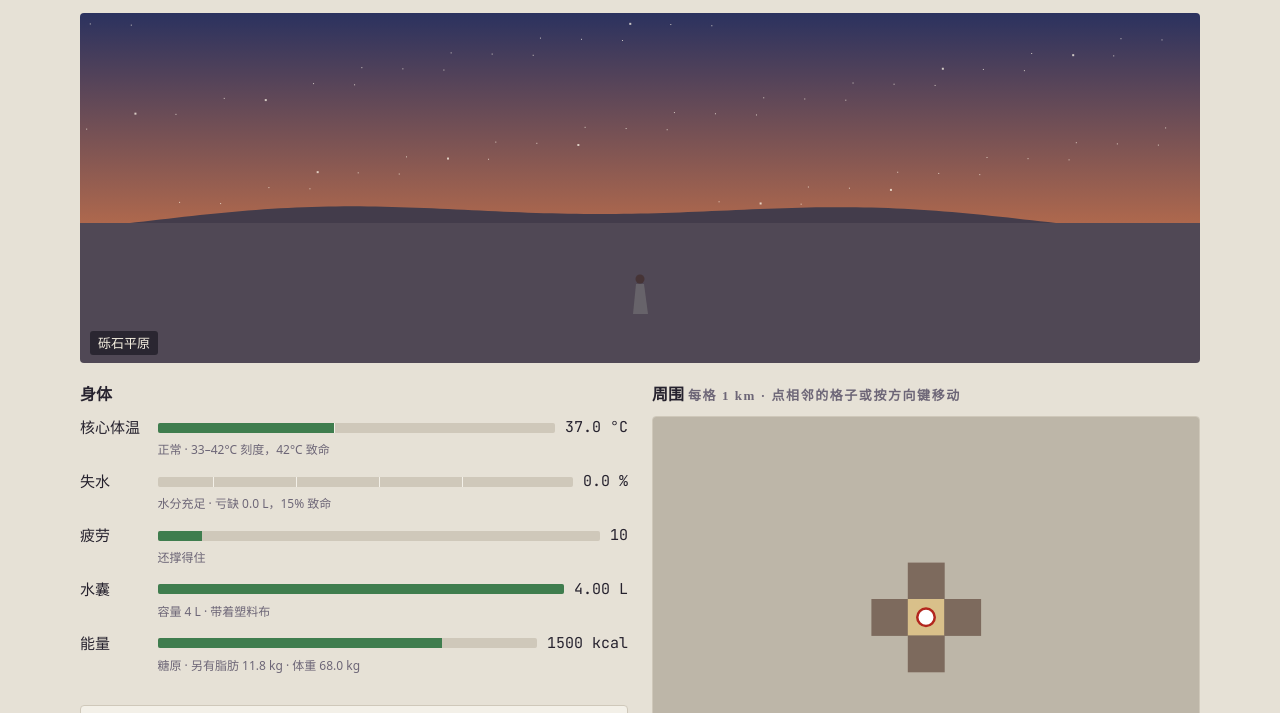
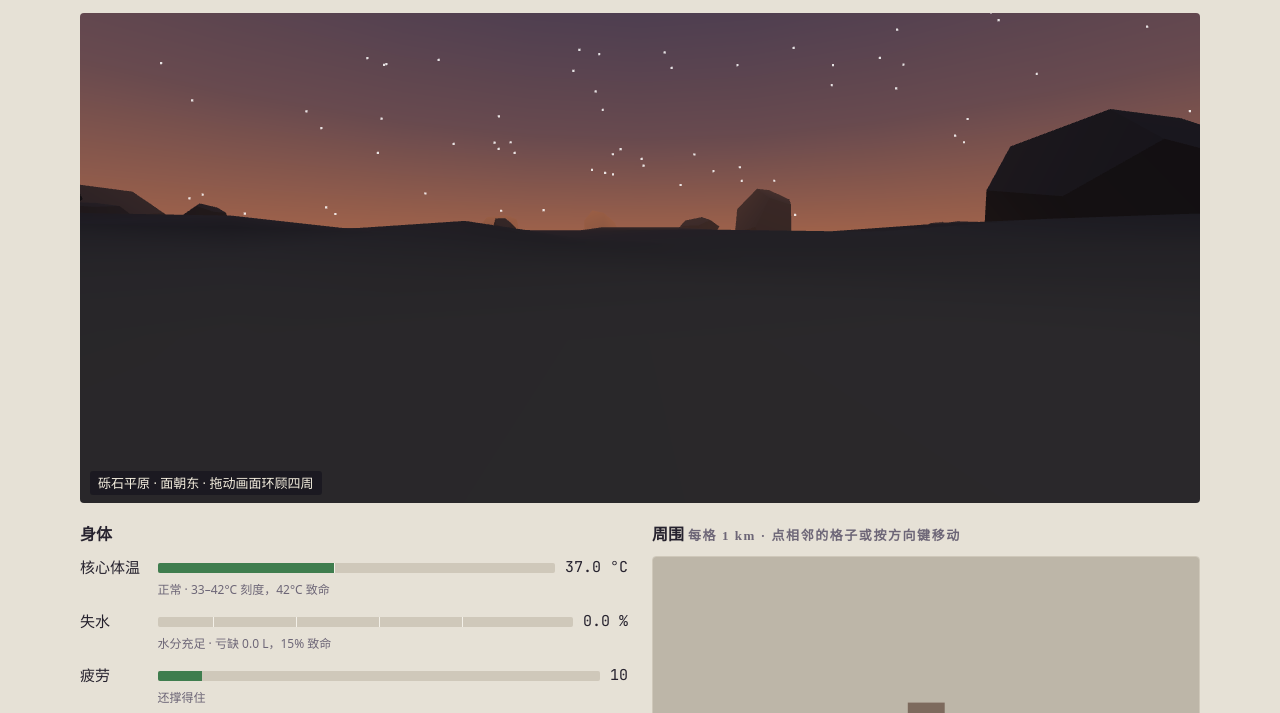
Before and after one commit to COthello/freedev, a website with bundled scripts: page index.html in a window 1280 px wide. Both pictures are taken after typing "Sample" into the empty fields and a click on the button "睁开眼睛". Shown: the part 70-783 px from the top of the page. Built offline with nearby package versions, Linux system fonts and the light colour scheme.

Commit message:
Add a real-time 3D first-person view for Act 1
three.js renders a continuous terrain built from the map tiles, with
sun, sky, visibility and storm haze driven by the physics model, plus
models for rocks, trees, the oasis, shafts, the gate and player-built
features. Falls back to the 2D scene without WebGL.

Co-Authored-By: Claude Fable 5.2 <noreply@anthropic.com>
Claude-Session: https://claude.ai/code/session_01SJtmXW15mVohszMxHGC2Gf

```diff
--- a/index.html
+++ b/index.html
@@ -80,6 +80,7 @@ button small { display: block; color: var(--muted); font-size: 12px; }
 
 /* —— 游戏 —— */
 #scene { width: 100%; aspect-ratio: 16 / 5; min-height: 150px; max-width: 100%; display: block; border-radius: 4px; }
+#scene3d { width: 100%; aspect-ratio: 16 / 7; min-height: 200px; max-width: 100%; display: block; border-radius: 4px; touch-action: pan-y; cursor: grab; }
 #play { display: grid; gap: 20px 24px; grid-template-columns: minmax(0, 1fr) minmax(0, 1fr); align-items: start; }
 #sceneBox { grid-column: 1 / -1; position: relative; }
 .col { display: flex; flex-direction: column; gap: 20px; min-width: 0; }
@@ -133,6 +134,7 @@ h3 { font-size: 13px; font-weight: 600; color: var(--muted); letter-spacing: 0.0
   .col { display: contents; }
   #vitals { order: 1; } #actionsBox { order: 2; } #mapBox { order: 3; } #logBox { order: 4; } #phys { order: 5; }
   #scene { aspect-ratio: 16 / 8; }
+  #scene3d { aspect-ratio: 4 / 3; }
   #scene.city { aspect-ratio: 4 / 3.6; }
   h1 { font-size: 24px; }
 }
@@ -182,7 +184,7 @@ h3 { font-size: 13px; font-weight: 600; color: var(--muted); letter-spacing: 0.0
   <div id="end" hidden></div>
 
   <div id="play" hidden>
-    <div id="sceneBox"><canvas id="scene" aria-label="此刻的沙漠"></canvas><span id="place"></span></div>
+    <div id="sceneBox"><canvas id="scene3d" aria-label="主人公眼中的沙漠，拖动可以环顾四周" hidden></canvas><canvas id="scene" aria-label="此刻的沙漠"></canvas><span id="place"></span></div>
     <div class="col">
       <section id="vitals"><h2>身体</h2><div id="meters"></div></section>
       <section id="actionsBox"><ul id="advice"></ul><h2>行动</h2><div class="acts" id="acts"></div></section>
@@ -215,6 +217,7 @@ h3 { font-size: 13px; font-weight: 600; color: var(--muted); letter-spacing: 0.0
     </div>
   </div>
 </div>
+<script src="https://cdnjs.cloudflare.com/ajax/libs/three.js/r128/three.min.js"></script>
 <script type="module" src="src/main.js"></script>
 </body>
 </html>
--- a/src/main.js
+++ b/src/main.js
@@ -5,9 +5,17 @@ import { systems, residency } from './act2.js';
 import { TERRAIN, tileAt } from './world.js';
 import { newGame, perform, actions, advice, ailments, moveCost, envNow, here, clock, refreshFlux, BOTTLE_L } from './game.js';
 
+import { create as createView3D } from './view3d.js';
+
 const $ = (id) => document.getElementById(id);
 const SAVE_KEY = 'born-in-sand-act1';
 let state = null;
+let view3d = null; // 3D 视角；没有 WebGL 时保持 null，用 2D 画面
+try {
+  view3d = createView3D(document.getElementById('scene3d'));
+} catch {
+  view3d = null;
+}
 
 // —— 存档 ——
 function save() {
@@ -712,6 +720,8 @@ function render() {
   $('time').textContent = c.text;
   const city = state.act === 2;
   $('scene').classList.toggle('city', city);
+  $('scene3d').hidden = city || !view3d;
+  $('scene').hidden = !city && !!view3d;
   $('surfaceMap').hidden = city;
   $('cityPanel').hidden = !city;
   $('sysBox').hidden = !city;
@@ -721,6 +731,10 @@ function render() {
     renderCity();
   } else {
     drawScene();
+    if (view3d) {
+      view3d.sync(state, envNow(state));
+      $('place').textContent += ` · 面朝${view3d.facing()} · 拖动画面环顾四周`;
+    }
     drawMap();
     renderMoves();
     renderActions();
--- /dev/null
+++ b/src/view3d.js
@@ -0,0 +1,438 @@
+// 第一幕的 3D 视角：用 three.js 实时渲染主人公眼中的沙漠。
+// 只负责“看”：地形、天空、光照都从游戏状态和物理模型读出来，不改任何状态。
+// 依赖全局 THREE（由页面从 CDN 载入）；没有 WebGL 时 create() 返回 null，界面退回 2D 画面。
+
+const T = 60; // 一格（游戏里的 1 km）在画面里压缩成 60 m，否则走一格什么都不变
+const EYE = { stand: 1.7, walk: 1.7, work: 1.3, sit: 0.9, sleep: 0.35 };
+const ELEV = { flat: 0, dune: 3, rock: 2, wadi: -2.5, oasis: -3 };
+const COLOR = {
+  flat: [0.8, 0.68, 0.47],
+  dune: [0.9, 0.71, 0.42],
+  rock: [0.47, 0.4, 0.35],
+  wadi: [0.68, 0.64, 0.47],
+  oasis: [0.4, 0.52, 0.3],
+};
+
+const clamp = (v, a, b) => Math.min(b, Math.max(a, v));
+const lerp = (a, b, t) => a + (b - a) * t;
+const mix3 = (a, b, t) => [lerp(a[0], b[0], t), lerp(a[1], b[1], t), lerp(a[2], b[2], t)];
+
+function hash(x, y, s) {
+  let h = (Math.imul(x | 0, 374761393) + Math.imul(y | 0, 668265263) + Math.imul(s | 0, 1442695041)) | 0;
+  h = Math.imul(h ^ (h >>> 13), 1274126177);
+  return ((h ^ (h >>> 16)) >>> 0) / 4294967296;
+}
+function noise(x, y, s) {
+  const x0 = Math.floor(x);
+  const y0 = Math.floor(y);
+  const tx = x - x0;
+  const ty = y - y0;
+  const sx = tx * tx * (3 - 2 * tx);
+  const sy = ty * ty * (3 - 2 * ty);
+  const a = lerp(hash(x0, y0, s), hash(x0 + 1, y0, s), sx);
+  const b = lerp(hash(x0, y0 + 1, s), hash(x0 + 1, y0 + 1, s), sx);
+  return lerp(a, b, sy);
+}
+
+/** 由世界的格子生成连续的地形函数 */
+function makeTerrain(world) {
+  const n = world.size;
+  const at = (x, y) => world.tiles[clamp(y, 0, n - 1) * n + clamp(x, 0, n - 1)];
+  // 在格子中心之间做平滑插值
+  const sample = (u, v, f) => {
+    const fx = u - 0.5;
+    const fy = v - 0.5;
+    const x0 = Math.floor(fx);
+    const y0 = Math.floor(fy);
+    const tx = fx - x0;
+    const ty = fy - y0;
+    const sx = tx * tx * (3 - 2 * tx);
+    const sy = ty * ty * (3 - 2 * ty);
+    const out = [];
+    const a = f(at(x0, y0));
+    const b = f(at(x0 + 1, y0));
+    const c = f(at(x0, y0 + 1));
+    const d = f(at(x0 + 1, y0 + 1));
+    for (let i = 0; i < a.length; i++) out.push(lerp(lerp(a[i], b[i], sx), lerp(c[i], d[i], sx), sy));
+    return out;
+  };
+  const props = (t) => [ELEV[t.type], t.type === 'dune' ? 1 : 0, t.type === 'rock' ? 1 : 0, ...COLOR[t.type]];
+  const s = world.seed % 100000;
+  const info = (x, z) => {
+    const u = x / T;
+    const v = z / T;
+    const [base, dune, rock, r, g, b] = sample(u, v, props);
+    const n1 = noise(u * 1.3, v * 1.3, s);
+    const n2 = noise(u * 3.1, v * 3.1, s + 5);
+    const h =
+      base +
+      dune * (10 * Math.pow(n1, 1.5) + 2.5 * n2) + // 沙丘的大起伏
+      rock * (1.5 + 4 * Math.abs(noise(u * 5, v * 5, s + 9) - 0.5)) + // 岩石的碎台地
+      0.25 * noise(u * 14, v * 14, s + 3); // 沙纹
+    const shade = 0.9 + 0.2 * noise(u * 9, v * 9, s + 17);
+    return { h, color: [r * shade, g * shade, b * shade] };
+  };
+  return { height: (x, z) => info(x, z).h, info };
+}
+
+export function create(canvas) {
+  const THREE = globalThis.THREE;
+  if (!THREE) return null;
+  let renderer;
+  try {
+    renderer = new THREE.WebGLRenderer({ canvas, antialias: true });
+  } catch {
+    return null;
+  }
+  renderer.setPixelRatio(Math.min(2, globalThis.devicePixelRatio || 1));
+
+  const scene = new THREE.Scene();
+  scene.fog = new THREE.Fog(0xffffff, 10, 400);
+  const camera = new THREE.PerspectiveCamera(62, 2, 0.1, 2500);
+  camera.rotation.order = 'YXZ';
+
+  const sun = new THREE.DirectionalLight(0xffffff, 1);
+  const hemi = new THREE.HemisphereLight(0xffffff, 0x886644, 0.6);
+  scene.add(sun, sun.target, hemi);
+
+  // 天穹：随相机移动的大球，顶点颜色从地平线过渡到天顶
+  const skyGeo = new THREE.SphereGeometry(1200, 24, 12);
+  skyGeo.setAttribute('color', new THREE.BufferAttribute(new Float32Array(skyGeo.attributes.position.count * 3), 3));
+  const sky = new THREE.Mesh(skyGeo, new THREE.MeshBasicMaterial({ vertexColors: true, side: THREE.BackSide, fog: false, depthWrite: false }));
+  const sunDisc = new THREE.Mesh(new THREE.SphereGeometry(26, 16, 12), new THREE.MeshBasicMaterial({ color: 0xfff4d6, fog: false }));
+  const halo = new THREE.Mesh(new THREE.SphereGeometry(70, 16, 12), new THREE.MeshBasicMaterial({ color: 0xfff0c8, fog: false, transparent: true, opacity: 0.18, depthWrite: false }));
+  const starPos = new Float32Array(500 * 3);
+  for (let i = 0; i < 500; i++) {
+    const a = hash(i, 1, 7) * Math.PI * 2;
+    const e = Math.asin(0.04 + 0.96 * hash(i, 2, 7));
+    starPos.set([Math.cos(a) * Math.cos(e) * 1100, Math.sin(e) * 1100, Math.sin(a) * Math.cos(e) * 1100], i * 3);
+  }
+  const starGeo = new THREE.BufferGeometry();
+  starGeo.setAttribute('position', new THREE.BufferAttribute(starPos, 3));
+  const stars = new THREE.Points(starGeo, new THREE.PointsMaterial({ color: 0xffffff, size: 2.2, sizeAttenuation: false, fog: false, transparent: true, depthWrite: false }));
+  const skyGroup = new THREE.Group();
+  skyGroup.add(sky, stars, halo, sunDisc);
+  scene.add(skyGroup);
+
+  // 沙暴里横飞的沙粒
+  const dustPos = new Float32Array(700 * 3);
+  for (let i = 0; i < 700; i++) dustPos.set([(hash(i, 3, 9) - 0.5) * 60, hash(i, 4, 9) * 8, (hash(i, 5, 9) - 0.5) * 60], i * 3);
+  const dustGeo = new THREE.BufferGeometry();
+  dustGeo.setAttribute('position', new THREE.BufferAttribute(dustPos, 3));
+  const dust = new THREE.Points(dustGeo, new THREE.PointsMaterial({ color: 0xe8cf9a, size: 0.12, transparent: true, opacity: 0 }));
+  scene.add(dust);
+
+  const mat = (color, extra = {}) => new THREE.MeshLambertMaterial({ color, ...extra });
+  const M = {
+    rock: mat(0x7a675a, { flatShading: true }),
+    cliff: mat(0x6e5c50, { flatShading: true }),
+    trunk: mat(0x6a5038),
+    acacia: mat(0x6f7f48, { flatShading: true }),
+    palm: mat(0x3f7a4a, { flatShading: true }),
+    plant: mat(0x6f9a5c, { flatShading: true }),
+    water: new THREE.MeshPhongMaterial({ color: 0x3f86a8, shininess: 90, transparent: true, opacity: 0.88 }),
+    concrete: mat(0x9a948a, { flatShading: true }),
+    dark: new THREE.MeshBasicMaterial({ color: 0x0c0a12 }),
+    metal: mat(0x59606a),
+    sand: mat(0xd9b676),
+    sheet: new THREE.MeshPhongMaterial({ color: 0xcfe6f2, transparent: true, opacity: 0.55, shininess: 120 }),
+    cloth: mat(0xe8e0d0, { side: THREE.DoubleSide }),
+  };
+  const G = {
+    rock: new THREE.DodecahedronGeometry(1, 0),
+    box: new THREE.BoxGeometry(1, 1, 1),
+    cyl: new THREE.CylinderGeometry(1, 1, 1, 10),
+    tube: new THREE.CylinderGeometry(1, 1, 1, 18, 1, true),
+    ball: new THREE.SphereGeometry(1, 10, 7),
+    cone: new THREE.ConeGeometry(1, 1, 5),
+    disc: new THREE.CircleGeometry(1, 28).rotateX(-Math.PI / 2),
+  };
+
+  let terrain = null;
+  let staticGroup = null;
+  const dynamic = new THREE.Group();
+  scene.add(dynamic);
+  let seedBuilt = null;
+
+  const mesh = (g, m, x, y, z, sx = 1, sy = sx, sz = sx) => {
+    const o = new THREE.Mesh(g, m);
+    o.position.set(x, y, z);
+    o.scale.set(sx, sy, sz);
+    return o;
+  };
+  const center = (t) => [(t.x + 0.5) * T, (t.y + 0.5) * T];
+
+  function build(world) {
+    if (staticGroup) {
+      scene.remove(staticGroup);
+      staticGroup.traverse((o) => o.isMesh && !Object.values(G).includes(o.geometry) && o.geometry.dispose());
+    }
+    staticGroup = new THREE.Group();
+    scene.add(staticGroup);
+    terrain = makeTerrain(world);
+    const size = world.size * T;
+    const seg = world.size * 5;
+    const geo = new THREE.PlaneGeometry(size, size, seg, seg).rotateX(-Math.PI / 2);
+    geo.translate(size / 2, 0, size / 2);
+    const pos = geo.attributes.position;
+    const col = new Float32Array(pos.count * 3);
+    for (let i = 0; i < pos.count; i++) {
+      const q = terrain.info(pos.getX(i), pos.getZ(i));
+      pos.setY(i, q.h);
+      col.set(q.color, i * 3);
+    }
+    geo.setAttribute('color', new THREE.BufferAttribute(col, 3));
+    geo.computeVertexNormals();
+    staticGroup.add(new THREE.Mesh(geo, new THREE.MeshLambertMaterial({ vertexColors: true })));
+
+    // 岩石：每格几块大石，用实例化一次画完
+    const rocks = world.tiles.filter((t) => t.type === 'rock' && !t.gate);
+    const inst = new THREE.InstancedMesh(G.rock, M.rock, rocks.length * 4);
+    const m4 = new THREE.Matrix4();
+    const q = new THREE.Quaternion();
+    const e = new THREE.Euler();
+    rocks.forEach((t, k) => {
+      const [cx, cz] = center(t);
+      for (let j = 0; j < 4; j++) {
+        const a = hash(t.x, t.y, j) * Math.PI * 2;
+        const d = (j === 0 ? 24 : 10) + hash(t.x, t.y, j + 10) * (j === 0 ? 5 : 16); // 大石离格子中心远一点，别把人埋进去
+        const x = cx + Math.cos(a) * d;
+        const z = cz + Math.sin(a) * d;
+        const s = j === 0 ? 7 + hash(t.x, t.y, 20) * 5 : 1.2 + hash(t.x, t.y, j + 30) * 2.4;
+        e.set(hash(t.x, t.y, j + 40) * 3, hash(t.x, t.y, j + 50) * 6, 0);
+        m4.compose(new THREE.Vector3(x, terrain.height(x, z) + s * 0.25, z), q.setFromEuler(e), new THREE.Vector3(s * 1.3, s * 0.75, s));
+        inst.setMatrixAt(k * 4 + j, m4);
+      }
+    });
+    staticGroup.add(inst);
+
+    for (const t of world.tiles) {
+      const [cx, cz] = center(t);
+      const y = terrain.height(cx, cz);
+      if (t.type === 'wadi' && t.shade > 0) {
+        // 金合欢：细干、扁平的伞形树冠
+        const x = cx + 6;
+        const z = cz - 5;
+        const gy = terrain.height(x, z);
+        staticGroup.add(mesh(G.cyl, M.trunk, x, gy + 2, z, 0.28, 4, 0.28), mesh(G.ball, M.acacia, x, gy + 4.6, z, 4.2, 0.9, 4.2), mesh(G.ball, M.acacia, x + 1.6, gy + 5.1, z + 0.8, 2.4, 0.6, 2.4));
+      }
+      if (t.type === 'oasis') {
+        staticGroup.add(mesh(G.disc, M.water, cx, y + 0.5, cz + 4, 15, 1, 11));
+        for (let j = 0; j < 9; j++) {
+          const a = (j / 9) * Math.PI * 2 + 0.3;
+          const d = 14 + hash(j, 3, 2) * 9;
+          const x = cx + Math.cos(a) * d * 1.2;
+          const z = cz + 4 + Math.sin(a) * d;
+          const gy = terrain.height(x, z);
+          const hgt = 6 + hash(j, 5, 2) * 4;
+          staticGroup.add(mesh(G.cyl, M.trunk, x, gy + hgt / 2, z, 0.32, hgt, 0.32));
+          for (let k = 0; k < 7; k++) {
+            const f = mesh(G.cone, M.palm, x, gy + hgt, z, 0.55, 4.2, 0.2);
+            f.rotation.set(0, (k / 7) * Math.PI * 2, 1.9);
+            f.translateY(2);
+            staticGroup.add(f);
+          }
+        }
+        // 往外淌水的涵管口
+        const p = mesh(G.tube, M.concrete, cx - 13, y + 1.6, cz + 2, 1.5, 5, 1.5);
+        p.rotation.z = Math.PI / 2;
+        staticGroup.add(p, mesh(G.ball, M.dark, cx - 11, y + 1.6, cz + 2, 1.3, 1.3, 0.2));
+      }
+      if (t.shaft) {
+        const x = cx + 5;
+        const z = cz - 6;
+        const gy = terrain.height(x, z);
+        staticGroup.add(mesh(G.tube, M.concrete, x, gy + 0.6, z, 2.6, 1.6, 2.6), mesh(G.disc, M.dark, x, gy + 1.35, z, 2.5), mesh(G.ball, M.sand, x, gy - 0.6, z, 7, 1.4, 7));
+      }
+      if (t.gate) {
+        // 入口所在的岩壁：一整面断崖
+        const wall = mesh(G.box, M.cliff, cx, y + 6, cz - 13, 40, 18, 11);
+        wall.rotation.y = 0.04;
+        staticGroup.add(wall, mesh(G.rock, M.cliff, cx - 18, y + 5, cz - 12, 12, 9, 8), mesh(G.rock, M.cliff, cx + 19, y + 4, cz - 13, 11, 8, 8));
+      }
+    }
+  }
+
+  /** 会随游戏变化的小物件：遮阴沟、蒸馏器、水坑、植物、闸门 */
+  function buildDynamic(state) {
+    dynamic.clear();
+    for (const t of state.world.tiles) {
+      if (!(t.shelter || t.still || t.well || t.plants > 0 || t.gate || (t.poolFound && t.pool > 0.01))) continue;
+      const [cx, cz] = center(t);
+      const y = terrain.height(cx, cz);
+      if (t.shelter) {
+        dynamic.add(mesh(G.box, M.dark, cx + 2.2, y + 0.02, cz + 1.5, 0.9, 0.5, 2.3));
+        const cover = mesh(G.box, M.cloth, cx + 2.2, y + 0.42, cz + 1.2, 1.5, 0.03, 1.6);
+        cover.rotation.z = 0.12;
+        dynamic.add(cover);
+      }
+      if (t.still) dynamic.add(mesh(G.disc, M.sheet, cx - 2.5, y + 0.12, cz + 2, 1.1), mesh(G.rock, M.rock, cx - 2.5, y + 0.1, cz + 2, 0.12));
+      if (t.well) dynamic.add(mesh(G.disc, M.dark, cx - 1.5, y + 0.06, cz - 3, 0.9), mesh(G.disc, M.water, cx - 1.5, y + 0.08, cz - 3, 0.45));
+      if (t.poolFound && t.pool > 0.01) dynamic.add(mesh(G.disc, M.water, cx + 3, y + 0.3, cz - 4, 1.2, 1, 0.8));
+      if (t.type !== 'oasis') {
+        for (let j = 0; j < t.plants; j++) {
+          const x = cx - 4 + j * 1.4;
+          const z = cz - 3 - (j % 2) * 1.2;
+          dynamic.add(mesh(G.cone, M.plant, x, terrain.height(x, z) + 0.35, z, 0.3, 0.8, 0.3));
+        }
+      }
+      if (t.gate && (t.gateFound || t.gateSpotted)) {
+        const z = cz - 7.3;
+        dynamic.add(mesh(G.box, M.concrete, cx, y + 2.4, z - 0.1, 4.2, 5.4, 0.5), mesh(G.box, t.gateFound ? M.metal : M.dark, cx, y + 2.2, z + 0.2, 3.2, 4.8, 0.2));
+        if (t.gateFound) dynamic.add(mesh(G.tube, M.dark, cx, y + 2.3, z + 0.34, 0.5, 0.08, 0.5).rotateX(Math.PI / 2));
+        const heap = 1 - 0.9 * t.gateDug;
+        if (heap > 0.05) dynamic.add(mesh(G.ball, M.sand, cx, y - 0.1, z + 0.9, 3.4, 3.4 * heap, 1.5));
+      }
+    }
+  }
+
+  // —— 相机 ——
+  const cam = { x: 0, z: 0, tx: 0, tz: 0, eye: 1.7, teye: 1.7, yaw: -Math.PI / 2, tyaw: -Math.PI / 2, pitch: -0.02, tpitch: -0.02 };
+  let last = null; // 上一次同步时的位置
+  let storm = 0;
+  let wind = 3;
+  let needs = true;
+  const still = globalThis.matchMedia?.('(prefers-reduced-motion: reduce)').matches;
+
+  function sync(state, env) {
+    if (seedBuilt !== state.seed) {
+      build(state.world);
+      seedBuilt = state.seed;
+      last = null;
+    }
+    buildDynamic(state);
+    const tile = state.world.tiles[state.pos.y * state.world.size + state.pos.x];
+    cam.tx = (state.pos.x + 0.5) * T;
+    cam.tz = (state.pos.y + 0.5) * T;
+    cam.teye = EYE[state.posture] ?? 1.7;
+    if (last && (last.x !== state.pos.x || last.y !== state.pos.y)) {
+      // 面朝刚走的方向
+      const want = Math.atan2(-(state.pos.x - last.x), -(state.pos.y - last.y));
+      cam.tyaw = cam.yaw + Math.atan2(Math.sin(want - cam.yaw), Math.cos(want - cam.yaw));
+      cam.tpitch = -0.02;
+    } else if (!last) {
+      cam.x = cam.tx;
+      cam.z = cam.tz;
+      cam.yaw = cam.tyaw = -Math.PI / 2; // 醒来时面朝东方，看日出
+    }
+    if (tile.gate && (tile.gateFound || tile.gateSpotted)) cam.tyaw = cam.yaw + Math.atan2(Math.sin(-cam.yaw), Math.cos(-cam.yaw)); // 面向岩壁
+    if (state.posture === 'sleep') cam.tpitch = 0.9; // 躺着看天
+    else if (cam.tpitch > 0.5) cam.tpitch = -0.02;
+    last = { ...state.pos };
+    if (still) Object.assign(cam, { x: cam.tx, z: cam.tz, eye: cam.teye, yaw: cam.tyaw, pitch: cam.tpitch });
+
+    // —— 光照与天空，全部来自物理模型的环境量 ——
+    const el = env.sunElev;
+    const elDeg = (el * 180) / Math.PI;
+    const light = clamp((elDeg + 6) / 18, 0, 1);
+    const low = clamp(1 - Math.abs(elDeg) / 14, 0, 1);
+    storm = env.storm;
+    wind = env.wind;
+    let zenith = mix3([0.02, 0.03, 0.1], [0.2, 0.47, 0.84], light);
+    let horizon = mix3([0.07, 0.08, 0.18], [0.78, 0.87, 0.95], light);
+    horizon = mix3(horizon, [0.95, 0.52, 0.28], low * 0.8);
+    zenith = mix3(zenith, [0.34, 0.33, 0.58], low * 0.4);
+    const dustC = mix3([0.2, 0.15, 0.1], [0.76, 0.58, 0.33], light);
+    horizon = mix3(horizon, dustC, storm);
+    zenith = mix3(zenith, dustC, storm * 0.92);
+    const sc = skyGeo.attributes.color;
+    const sp = skyGeo.attributes.position;
+    for (let i = 0; i < sp.count; i++) {
+      const k = Math.pow(clamp(sp.getY(i) / 1200, 0, 1), 0.55);
+      sc.setXYZ(i, lerp(horizon[0], zenith[0], k), lerp(horizon[1], zenith[1], k), lerp(horizon[2], zenith[2], k));
+    }
+    sc.needsUpdate = true;
+    scene.fog.color.setRGB(...horizon);
+    // 能见度：晴天白昼约 6 格，夜里约 2 格，沙暴里十几米
+    const far = lerp(lerp(2.2 * T, 7 * T, light), 14, Math.pow(storm, 0.6));
+    scene.fog.near = far * 0.12;
+    scene.fog.far = far;
+
+    const ha = ((env.hour - 12) * 15 * Math.PI) / 180;
+    const dir = new THREE.Vector3(-Math.sin(ha) * Math.cos(el), Math.sin(el), 0.25 * Math.cos(el)).normalize();
+    sunDisc.position.copy(dir).multiplyScalar(1050);
+    halo.position.copy(sunDisc.position);
+    sunDisc.visible = halo.visible = elDeg > -2 && storm < 0.6;
+    const sunCol = mix3([1, 0.55, 0.3], [1, 0.97, 0.9], clamp(elDeg / 25, 0, 1));
+    sunDisc.material.color.setRGB(...sunCol);
+    sun.color.setRGB(...sunCol);
+    sun.intensity = clamp(Math.sin(el) * 1.5 + 0.1, 0, 1.15) * (env.dni / 900 + 0.05);
+    sun.position.copy(dir).multiplyScalar(100);
+    hemi.intensity = lerp(0.42, 0.62, light) * (1 - 0.3 * storm); // 夜里留一点星月光，看得出沙丘的轮廓
+    hemi.color.setRGB(...mix3([0.35, 0.42, 0.75], [1, 0.98, 0.93], light));
+    hemi.groundColor.setRGB(...mix3([0.2, 0.2, 0.3], [0.72, 0.58, 0.4], light));
+    stars.material.opacity = (1 - light) * (1 - storm);
+    dust.material.opacity = 0.75 * storm;
+    needs = true;
+  }
+
+  function resize() {
+    const w = canvas.clientWidth;
+    const h = canvas.clientHeight;
+    if (!w || !h) return;
+    if (canvas.width !== Math.round(w * renderer.getPixelRatio()) || canvas.height !== Math.round(h * renderer.getPixelRatio())) {
+      renderer.setSize(w, h, false);
+      camera.aspect = w / h;
+      camera.updateProjectionMatrix();
+      needs = true;
+    }
+  }
+
+  let prev = 0;
+  function frame(now) {
+    requestAnimationFrame(frame);
+    if (!terrain || canvas.hidden || !canvas.clientWidth) return;
+    resize();
+    const dt = Math.min(0.1, (now - prev) / 1000 || 0.016);
+    prev = now;
+    const k = 1 - Math.exp(-dt * 4.5);
+    const moving = Math.abs(cam.tx - cam.x) + Math.abs(cam.tz - cam.z) + Math.abs(cam.tyaw - cam.yaw) + Math.abs(cam.tpitch - cam.pitch) + Math.abs(cam.teye - cam.eye) > 0.002;
+    if (!moving && !needs && storm === 0) return; // 没有变化就不重画，省电
+    cam.x = lerp(cam.x, cam.tx, k);
+    cam.z = lerp(cam.z, cam.tz, k);
+    cam.eye = lerp(cam.eye, cam.teye, k);
+    cam.yaw = lerp(cam.yaw, cam.tyaw, k);
+    cam.pitch = lerp(cam.pitch, cam.tpitch, k);
+    camera.position.set(cam.x, terrain.height(cam.x, cam.z) + cam.eye, cam.z);
+    camera.rotation.set(cam.pitch, cam.yaw, 0);
+    skyGroup.position.copy(camera.position);
+    if (storm > 0) {
+      const p = dustGeo.attributes.position;
+      for (let i = 0; i < p.count; i++) {
+        let x = p.getX(i) + wind * dt * 2.2;
+        if (x > 30) x -= 60;
+        p.setX(i, x);
+      }
+      p.needsUpdate = true;
+      dust.position.set(camera.position.x, camera.position.y - 2, camera.position.z);
+    }
+    renderer.render(scene, camera);
+    needs = false;
+  }
+  requestAnimationFrame(frame);
+
+  // —— 拖动环顾 ——
+  let drag = null;
+  canvas.addEventListener('pointerdown', (e) => {
+    drag = { x: e.clientX, y: e.clientY };
+    canvas.setPointerCapture?.(e.pointerId);
+  });
+  canvas.addEventListener('pointermove', (e) => {
+    if (!drag) return;
+    cam.tyaw += (e.clientX - drag.x) * 0.006;
+    cam.tpitch = clamp(cam.tpitch + (e.clientY - drag.y) * 0.004, -0.7, 1.2);
+    drag = { x: e.clientX, y: e.clientY };
+  });
+  const end = () => (drag = null);
+  canvas.addEventListener('pointerup', end);
+  canvas.addEventListener('pointercancel', end);
+
+  /** 此刻面朝的方位，供界面显示 */
+  function facing() {
+    const names = ['北', '西北', '西', '西南', '南', '东南', '东', '东北'];
+    const a = ((cam.tyaw % (Math.PI * 2)) + Math.PI * 2) % (Math.PI * 2);
+    return names[Math.round(a / (Math.PI / 4)) % 8];
+  }
+
+  return { sync, facing };
+}
```
Also changed, not shown: README.md.
